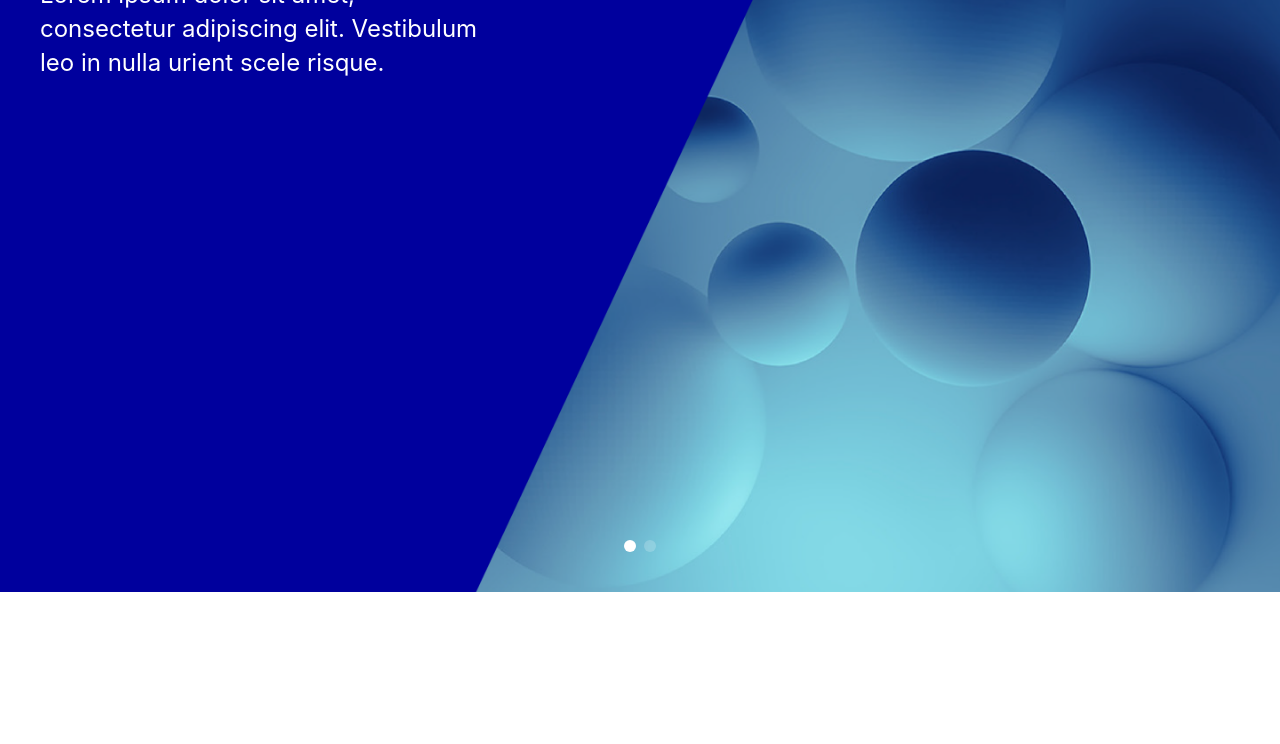
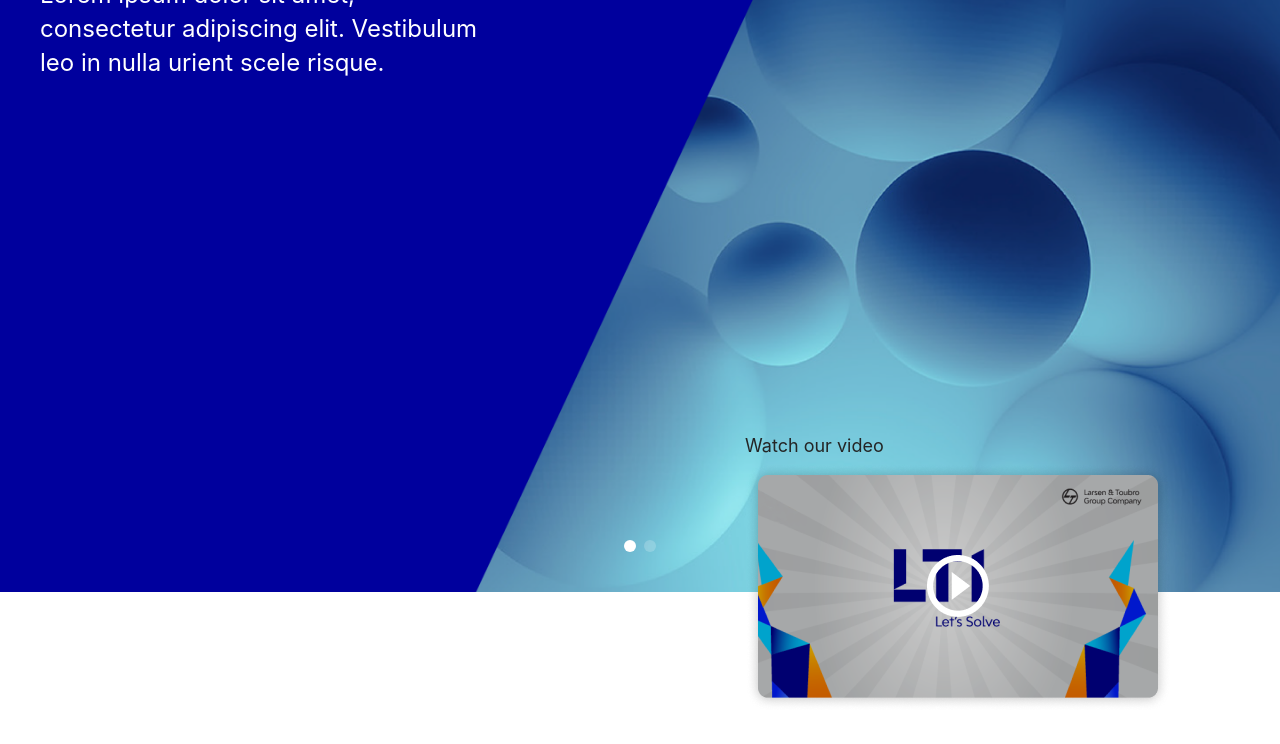
Before and after one commit to ShivaniLalWeb/shivani_lti, a plain HTML site: page index.html in a window 1280 px wide. Shown: the part 208-952 px from the top of the page. Drawn offline with nearby package versions, Linux system fonts and the light colour scheme.

Commit message:
added video section

```diff
--- a/assets/scss/individual/ourServices.scss
+++ b/assets/scss/individual/ourServices.scss
@@ -44,6 +44,36 @@
 
         }
     }
+}
+
+.watchVideo {
+    position: absolute;
+    bottom: -120px;
+    right: 109px;
+    width: 426px;
+    height: auto;
+
+    .videoTitle {
+        h2 {
+            font-weight: 400;
+            font-size: 18px;
+            line-height: 34px;
+            color: var(--black);
+        }
+    }
+
+    .videoThumbnail {
+        width: 426px;
+        height: 249px;
+
+        img {
+            width: 100%;
+            height: 100%;
+            object-fit: cover;
+        }
+    }
+
+
 }
 
 .our_services_container {
@@ -244,9 +274,6 @@
 
             img {
                 position: relative;
-                width: 100%;
-                height: 100%;
-                object-fit: cover;
 
             }
 
@@ -321,22 +348,24 @@
             // width: 100%;
 
             .variable-width {
-                .comm-item{
+                .comm-item {
                     h2 {
                         font-weight: 700;
                         font-size: 16px;
                         line-height: 26px;
                         color: var(--primary);
                     }
-                    p{
+
+                    p {
                         font-weight: normal;
                         font-size: 16px;
                         line-height: 26px;
                         color: var(--primary);
                     }
+
                     .community_body {
                         position: relative;
-                        padding-top:15px;
+                        padding-top: 15px;
 
 
                         .community_content {
--- a/index.html
+++ b/index.html
@@ -42,6 +42,14 @@
                         <p>Lorem ipsum dolor sit amet, consectetur adipiscing elit. Vestibulum leo in nulla urient scele
                             risque.</p>
                     </div>
+                </div>
+            </div>
+            <div class="watchVideo">
+                <div class="videoTitle">
+                    <h2>Watch our video</h2>
+                </div>
+                <div class="videoThumbnail">
+                    <img src="./assets/images/video.png" alt="video">
                 </div>
             </div>
 
```
Also changed, not shown: assets/images/video.png (added), assets/scss/individual/ourServices.css, assets/scss/main.css, 2 other files.
